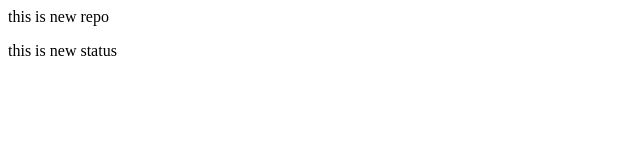
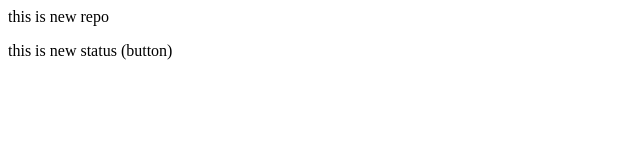
Before and after one commit to kiran432005/localrepo, a plain HTML site: page index.html in a window 1280 px wide. Shown: the full height of the page, 0-640 px from the left. Drawn offline with Linux system fonts and the light colour scheme.

```diff
--- a/index.html
+++ b/index.html
@@ -1,2 +1,2 @@
 <p> this is new repo</p>
-<p> this is new status</p>
+<p> this is new status (button)</p>
```
